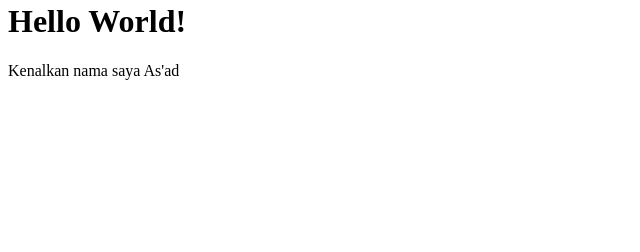
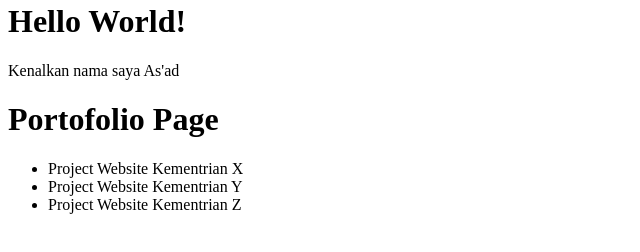
Before and after one commit to AsadSaleh/belajar_git_fsw, a plain HTML site: page index.html in a window 1280 px wide. Shown: the part 330-582 px from the top of the page, without its empty margins (0-640 px from the left). Drawn offline with Linux system fonts and the light colour scheme.

Commit message:
Tambahkan info portofolio

```diff
--- a/index.html
+++ b/index.html
@@ -13,5 +13,14 @@
     />
     <h1>Hello World!</h1>
     <p>Kenalkan nama saya As'ad</p>
+
+    <div>
+      <h1>Portofolio Page</h1>
+      <ul>
+        <li>Project Website Kementrian X</li>
+        <li>Project Website Kementrian Y</li>
+        <li>Project Website Kementrian Z</li>
+      </ul>
+    </div>
   </body>
 </html>
```
